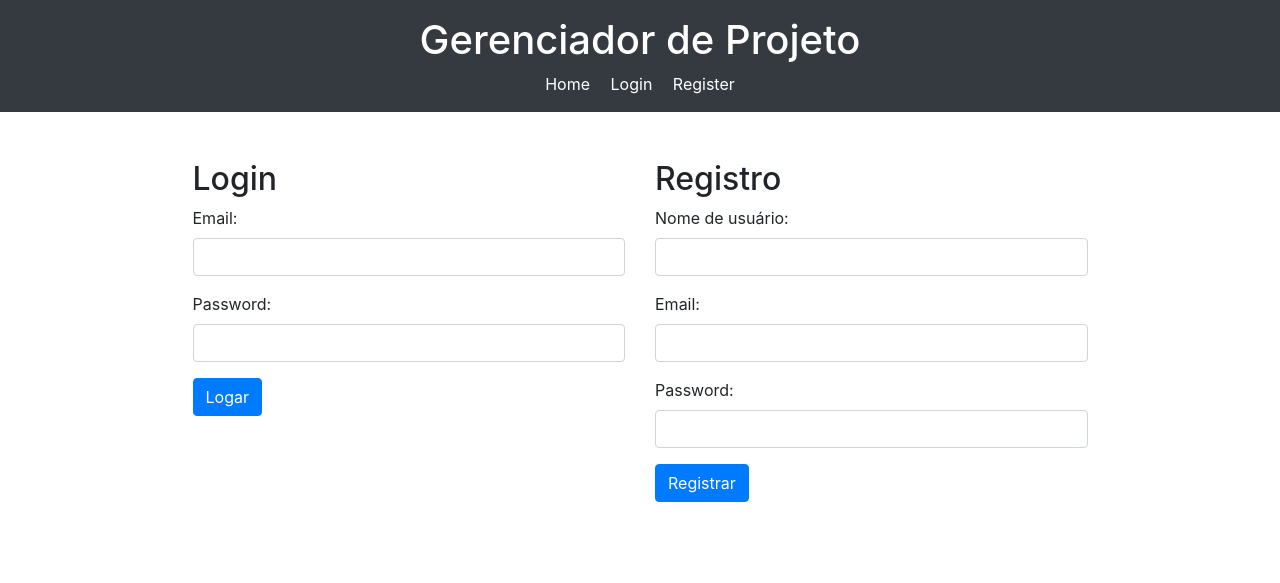
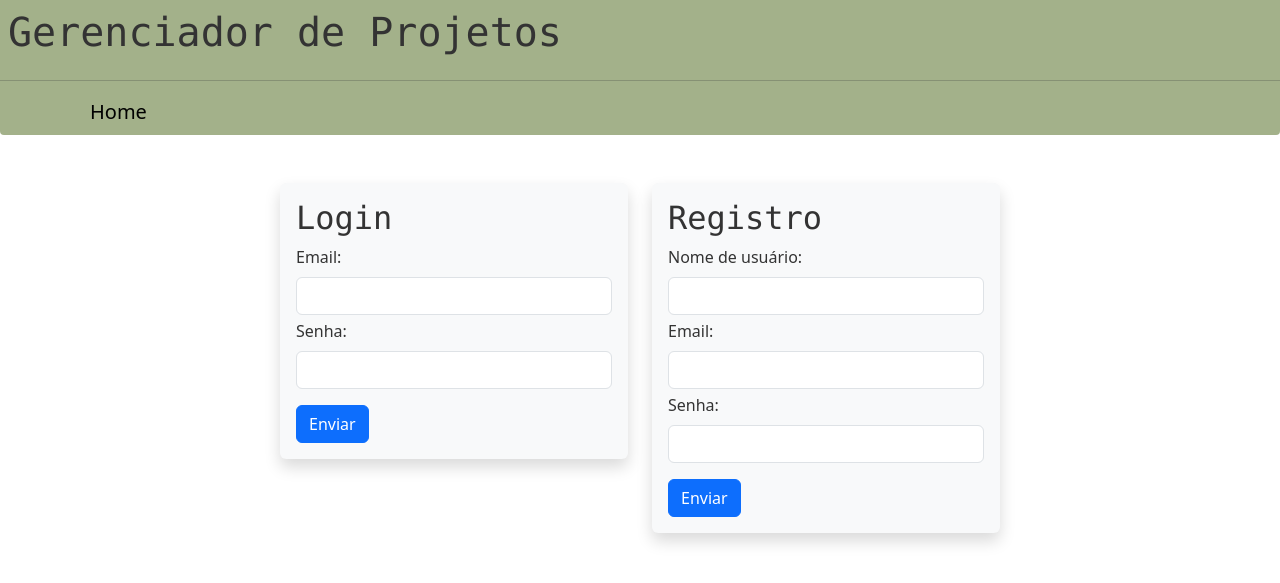
Before and after one commit to lucaszg-g/Gerenciador_de_Projetos, a Flask app: page / in a window 1280 px wide. Shown: the top 583 px of the page. Run offline with Flask 3, Linux system fonts and the light colour scheme; some libraries are stand-ins or nearby versions.

Commit message:
update 1

```diff
--- a/app.py
+++ b/app.py
@@ -1,6 +1,7 @@
 from flask import Flask, render_template, redirect, url_for, request, session, flash
 from flask_sqlalchemy import SQLAlchemy
 
+# Configurações
 app = Flask(__name__)
 app.config['SECRET_KEY'] = 'your_secret_key'
 app.config['SQLALCHEMY_DATABASE_URI'] = 'sqlite:///project_manager.db'
@@ -8,6 +9,7 @@ app.config['SQLALCHEMY_DATABASE_URI'] = 'sqlite:///project_manager.db'
 db = SQLAlchemy(app)
 
 
+# Tabelas
 class User(db.Model):
     id = db.Column(db.Integer, primary_key=True)
     username = db.Column(db.String(120), unique=True, nullable=False)
@@ -38,6 +40,7 @@ with app.app_context():
     db.create_all()
 
 
+# Rotas
 @app.route('/')
 def index():
     return render_template('index.html')
@@ -72,11 +75,12 @@ def login():
     email = request.form['email']
     password = request.form['password']
 
-    # Verifica se existe um email e senha cadastrados
     user = User.query.filter_by(email=email, password=password).first()
 
+    # Verifica se existe um email e senha cadastrados
     if user and password:
         session['user_id'] = user.id
+        flash(f'Seja Bem-Vindo {user.username}!', 'success')
         return redirect(url_for('dashboard'))
     else:
         flash('Algo deu errado. Verifique se o email ou senha estão corretos', 'warning')
@@ -99,6 +103,7 @@ def dashboard():
 @app.route('/logout')
 def logout():
     session.pop('user_id', None)
+    flash('Você se desconectou com sucesso!', 'success')
     return redirect(url_for('index'))
 
 
--- a/templates/base.html
+++ b/templates/base.html
@@ -4,34 +4,41 @@
     <meta charset="UTF-8">
     <meta name="viewport" content="width=device-width, initial-scale=1.0">
     <title>Gerenciador de Projeto</title>
-    <link rel="stylesheet" href="https://stackpath.bootstrapcdn.com/bootstrap/4.5.2/css/bootstrap.min.css">
-    <link rel="stylesheet" href="{{ url_for('static', filename='css/styles.css') }}">
+    <link href="https://cdn.jsdelivr.net/npm/bootstrap@5.3.3/dist/css/bootstrap.min.css" rel="stylesheet" integrity="sha384-QWTKZyjpPEjISv5WaRU9OFeRpok6YctnYmDr5pNlyT2bRjXh0JMhjY6hW+ALEwIH" crossorigin="anonymous">
 </head>
-<body>
-    <header class="bg-dark text-white p-3 text-center">
-        <h1>Gerenciador de Projeto</h1>
-        <nav>
-            <a href="{{ url_for('index') }}" class="text-white mx-2">Home</a>
-            {% if 'user_id' in session %}
-                <a href="{{ url_for('dashboard') }}" class="text-white mx-2">Dashboard</a>
-                <a href="{{ url_for('logout') }}" class="text-white mx-2">Sair</a>
-            {% else %}
-                <a href="#" onclick="showPopup('login-popup')" class="text-white mx-2">Login</a>
-                <a href="#" onclick="showPopup('register-popup')" class="text-white mx-2">Register</a>
-            {% endif %}
+
+<body style="--bs-body-color: #333;">
+    <header class="rounded-bottom-1" style="background-color: #A3B18A">
+        <h1 class="p-2 font-monospace">Gerenciador de Projetos</h1>
+
+        <hr>
+
+        <!-- Barra de navegação -->
+        <nav class="navbar pt-0">
+            <div class="container">
+                <div class="row">
+                    <div class="col-lg">
+                            <a href="{{ url_for('index') }}" class="navbar-brand p-2">Home</a>
+                            {% if 'user_id' in session %}
+                                <a href="{{ url_for('dashboard') }}" class="navbar-brand p-2">Dashboard</a>
+                                <a href="{{ url_for('logout') }}" class="navbar-brand p-2">Sair</a>
+                            {% endif %}
+                    </div>
+                </div>
+            </div>
         </nav>
     </header>
 
     <main class="container my-5">
+
+        <!-- Mensagens -->
         {% with messages = get_flashed_messages(with_categories=true) %}
             {% if messages %}
                 <div class="flash-messages">
                     {% for category, message in messages %}
                         <div class="alert alert-{{ category }} alert-dismissible fade show" role="alert">
                             {{ message }}
-                            <button type="button" class="close" data-dismiss="alert" aria-label="Close">
-                                <span aria-hidden="true">&times;</span>
-                            </button>
+                            <button type="button" class="btn-close" data-bs-dismiss="alert" aria-label="Close"></button>
                         </div>
                     {% endfor %}
                 </div>
@@ -41,9 +48,7 @@
         {% block content %}{% endblock %}
     </main>
 
-    <script src="https://code.jquery.com/jquery-3.5.1.slim.min.js"></script>
-    <script src="https://cdn.jsdelivr.net/npm/@popperjs/core@2.5.4/dist/umd/popper.min.js"></script>
-    <script src="https://stackpath.bootstrapcdn.com/bootstrap/4.5.2/js/bootstrap.min.js"></script>
+    <script src="https://cdn.jsdelivr.net/npm/bootstrap@5.3.3/dist/js/bootstrap.bundle.min.js" integrity="sha384-YvpcrYf0tY3lHB60NNkmXc5s9fDVZLESaAA55NDzOxhy9GkcIdslK1eN7N6jIeHz" crossorigin="anonymous"></script>
     <script src="{{ url_for('static', filename='js/scripts.js') }}"></script>
 </body>
 </html>
--- a/templates/index.html
+++ b/templates/index.html
@@ -1,45 +1,46 @@
 {% extends 'base.html' %}
 
 {% block content %}
+    <!-- Login e registro -->
     {% if not 'user_id' in session %}
         <div class="container">
             <div class="row justify-content-center">
                 <!-- Login Form -->
-                <div class="col-md-5">
-                    <div id="login-popup">
+                <div class="col-md-4">
+                    <div id="login-popup" class="shadow p-3 mb-5 bg-body-tertiary rounded">
                         <form method="POST" action="{{ url_for('login') }}" class="form-container">
-                            <h2>Login</h2>
-                            <div class="form-group">
-                                <label for="email">Email:</label>
+                            <h2 class="font-monospace">Login</h2>
+                            <div class="form-group mt-1">
+                                <label for="email" class="form-label">Email:</label>
                                 <input type="email" name="email" id="email" class="form-control" required>
                             </div>
-                            <div class="form-group">
-                                <label for="password">Password:</label>
+                            <div class="form-group mt-1">
+                                <label for="password" class="form-label">Senha:</label>
                                 <input type="password" name="password" id="password" class="form-control" required>
                             </div>
-                            <button type="submit" class="btn btn-primary">Logar</button>
+                            <button type="submit" class="btn btn-primary mt-3">Enviar</button>
                         </form>
                     </div>
                 </div>
 
                 <!-- Register Form -->
-                <div class="col-md-5">
-                    <div id="register-popup">
+                <div class="col-md-4">
+                    <div id="register-popup" class="shadow p-3 mb-5 bg-body-tertiary rounded">
                         <form method="POST" action="/register" class="form-container">
-                            <h2>Registro</h2>
-                            <div class="form-group">
-                                <label for="username">Nome de usuário:</label>
+                            <h2 class="font-monospace">Registro</h2>
+                            <div class="form-group mt-1">
+                                <label for="username" class="form-label">Nome de usuário:</label>
                                 <input type="text" name="username" id="username" class="form-control" required>
                             </div>
-                            <div class="form-group">
-                                <label for="email">Email:</label>
+                            <div class="form-group mt-1">
+                                <label for="email" class="form-label">Email:</label>
                                 <input type="email" name="email" id="email" class="form-control" required>
                             </div>
-                            <div class="form-group">
-                                <label for="password">Password:</label>
+                            <div class="form-group mt-1">
+                                <label for="password" class="form-label">Senha:</label>
                                 <input type="password" name="password" id="password" class="form-control" required>
                             </div>
-                            <button type="submit" class="btn btn-primary">Registrar</button>
+                            <button type="submit" class="btn btn-primary mt-3">Enviar</button>
                         </form>
                     </div>
                 </div>
```
Also changed, not shown: static/style/style.css (+0 -41 lines), instance/project_manager.db.
